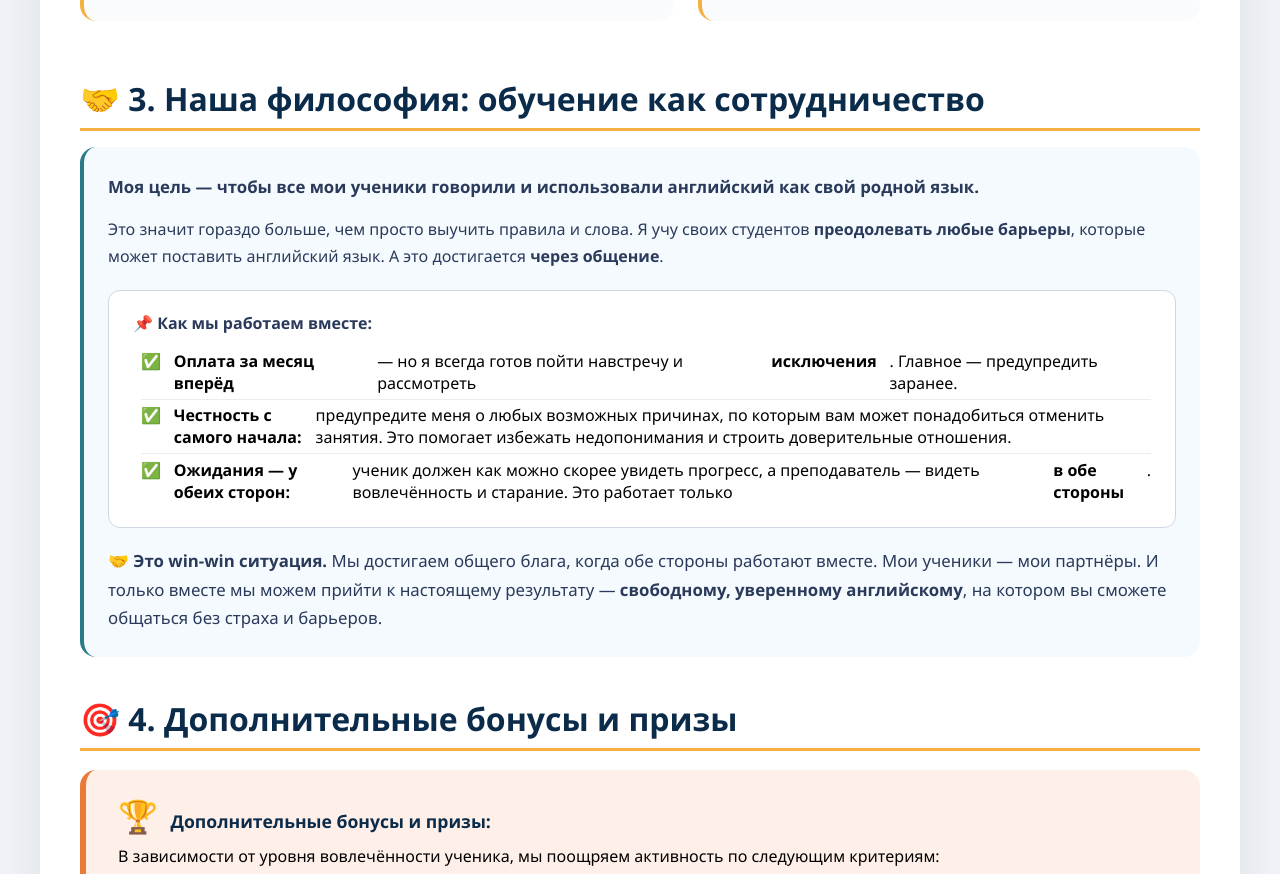
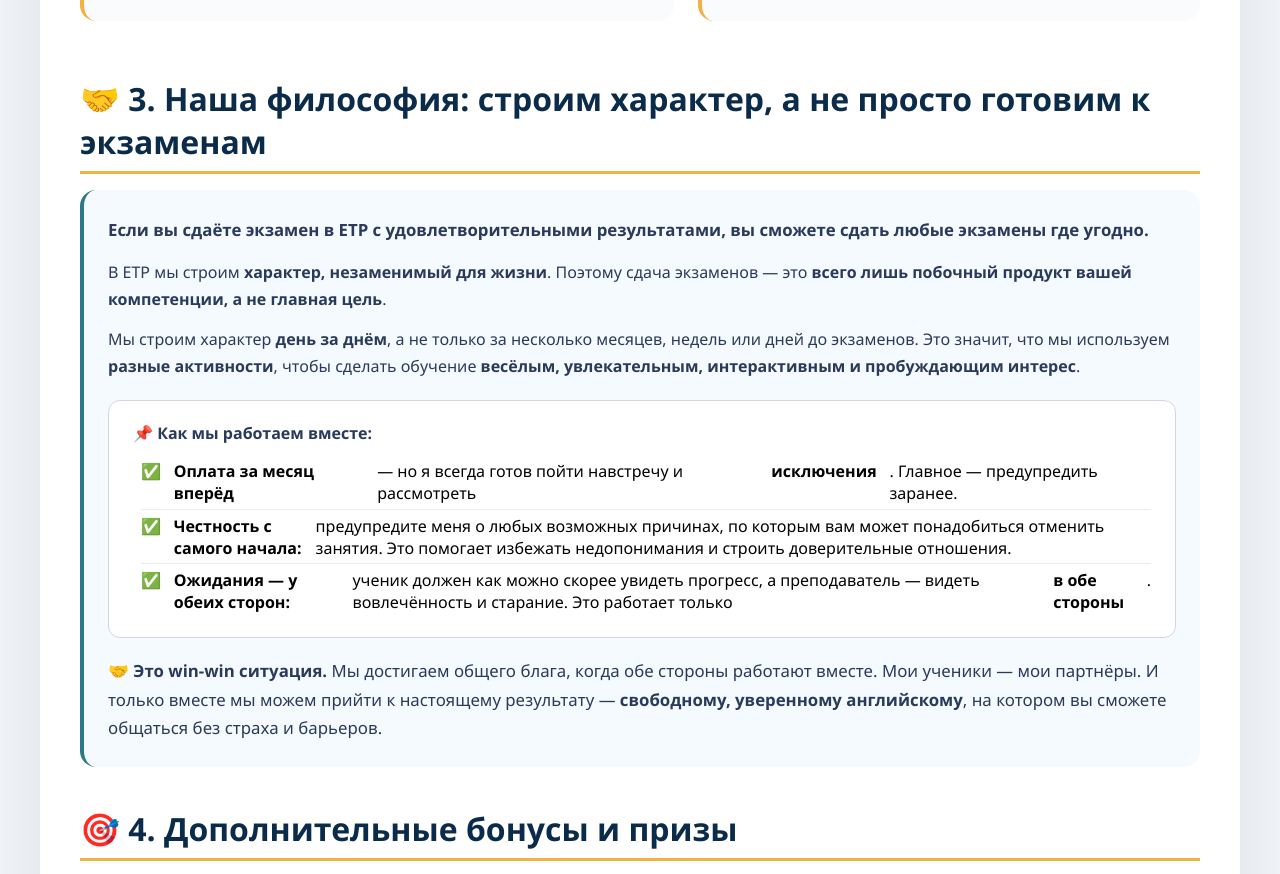
Before and after one commit to paulmichelr2/etp-site, a plain HTML site: page details.html in a window 1280 px wide. Shown: the part 3138-4012 px from the top of the page. Drawn offline with Linux system fonts and the light colour scheme.

Commit message:
Add files via upload

```diff
--- a/details.html
+++ b/details.html
@@ -360,17 +360,18 @@
       </div>
     </div>
 
-    <!-- ===== 3. PHILOSOPHY ===== -->
-    <h2 id="philosophy">🤝 3. Наша философия: обучение как сотрудничество</h2>
+    <!-- ===== 3. PHILOSOPHY (UPDATED WITH NEW TEXT) ===== -->
+    <h2 id="philosophy">🤝 3. Наша философия: строим характер, а не просто готовим к экзаменам</h2>
 
     <div class="detail-card" style="border-left-color: #2a7a8a; background: #f5fafe;">
       <p style="font-size: 1.05rem; line-height: 1.9;">
-        <strong>Моя цель — чтобы все мои ученики говорили и использовали английский как свой родной язык.</strong>
+        <strong>Если вы сдаёте экзамен в ETP с удовлетворительными результатами, вы сможете сдать любые экзамены где угодно.</strong>
       </p>
       <p style="margin-top: 0.8rem;">
-        Это значит гораздо больше, чем просто выучить правила и слова. Я учу своих студентов
-        <strong>преодолевать любые барьеры</strong>, которые может поставить английский язык. А это достигается
-        <strong>через общение</strong>.
+        В ETP мы строим <strong>характер, незаменимый для жизни</strong>. Поэтому сдача экзаменов — это <strong>всего лишь побочный продукт вашей компетенции, а не главная цель</strong>.
+      </p>
+      <p style="margin-top: 0.8rem;">
+        Мы строим характер <strong>день за днём</strong>, а не только за несколько месяцев, недель или дней до экзаменов. Это значит, что мы используем <strong>разные активности</strong>, чтобы сделать обучение <strong>весёлым, увлекательным, интерактивным и пробуждающим интерес</strong>.
       </p>
 
       <div style="margin-top: 1.2rem; background: white; padding: 1.2rem 1.5rem; border-radius: 12px; border: 1px solid #d0d7e2;">
```
Also changed, not shown: index.html (+6 -4 lines), quick.html (+7 -3 lines).
